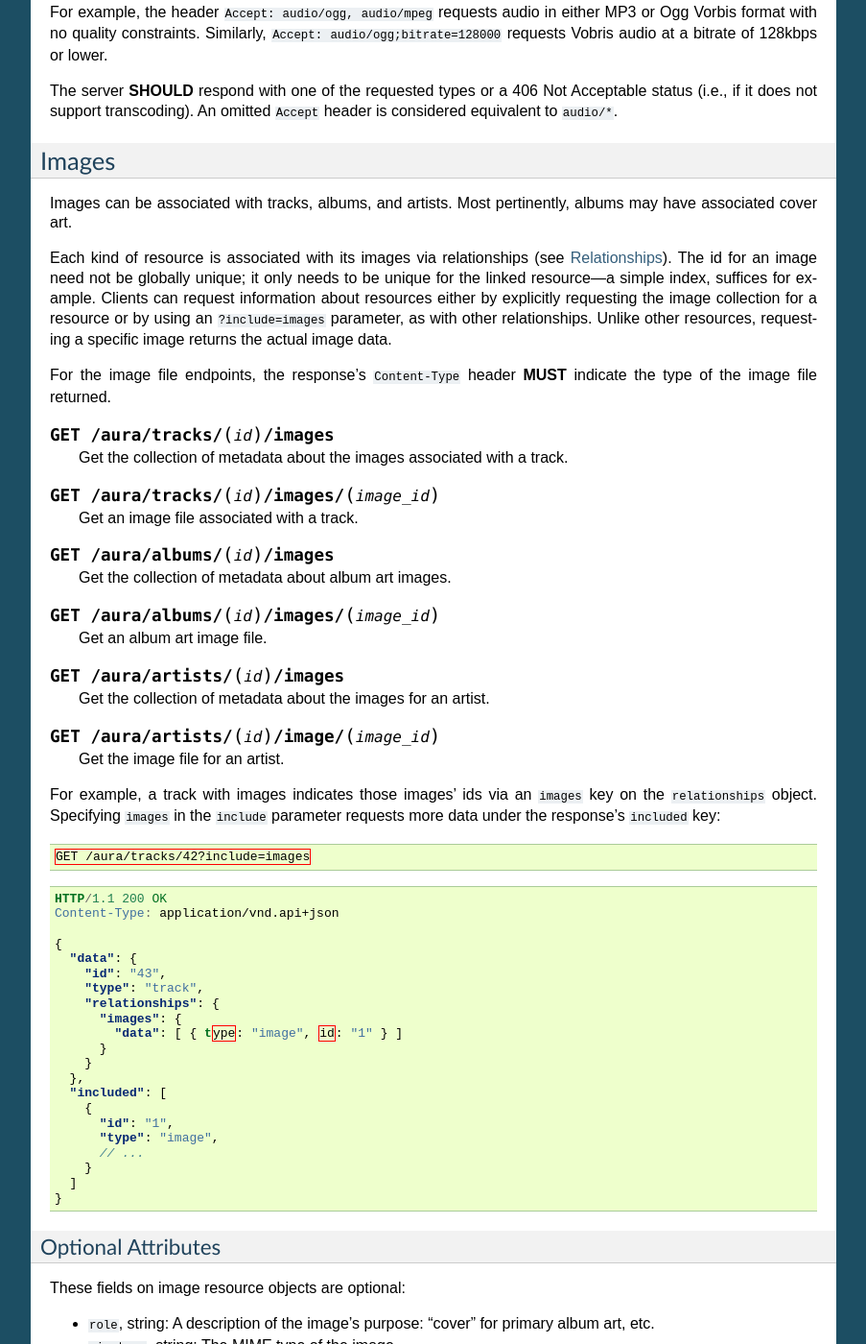
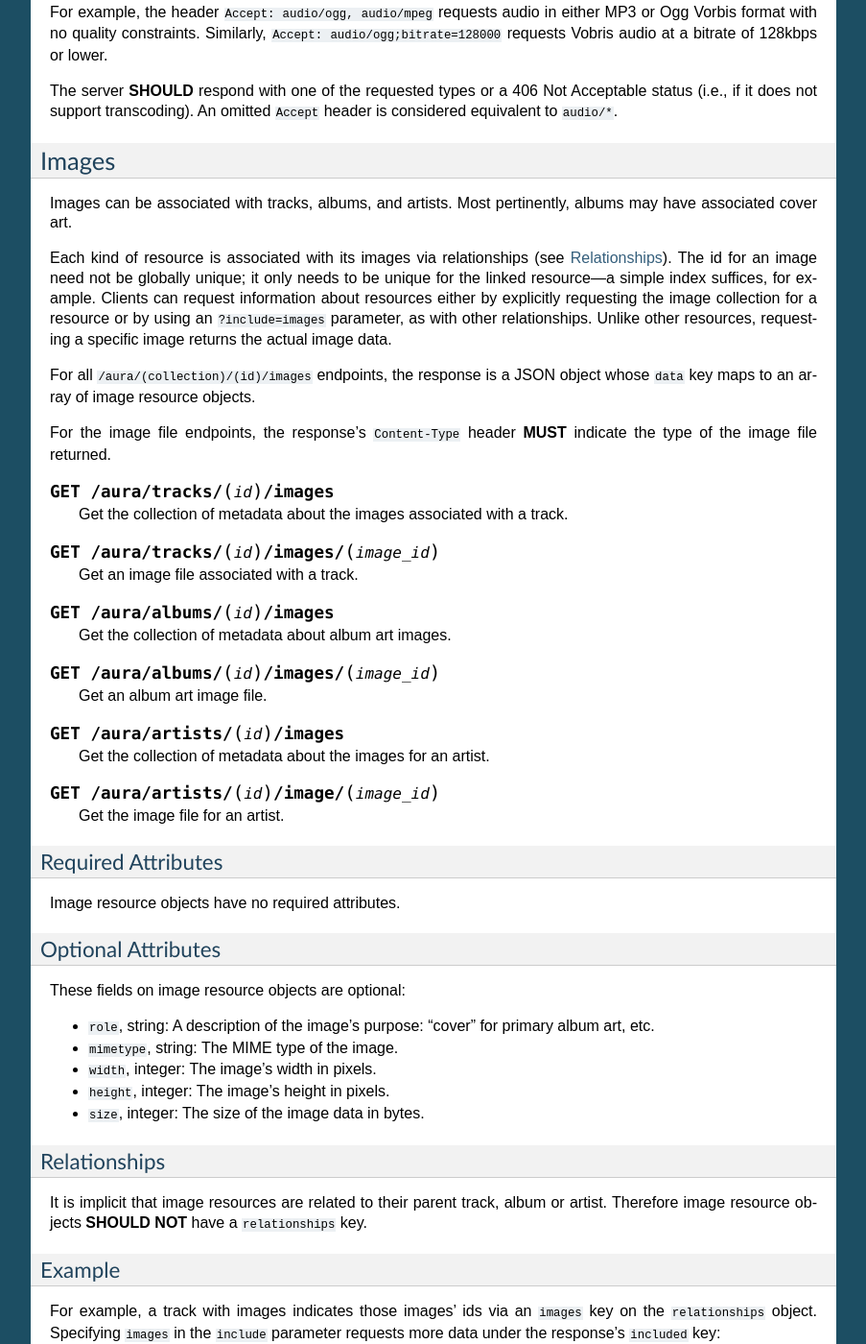
Before and after one commit to beetbox/aura, a Sphinx documentation site: the page built from docs/api.rst, in a window 1280 px wide and 1400 px high, scrolled down 8016 px. Shown: the whole window at 96% size, without its empty margins (198-1101 px from the left). Built offline with Sphinx 7.4.7, drawn with Linux system fonts in a browser that asks for light colours; some of the changed text lies outside the part shown.

Commit message:
Add more detail about image resource objects

```diff
--- a/docs/api.rst
+++ b/docs/api.rst
@@ -565,11 +565,14 @@ albums may have associated cover art.
 
 Each kind of resource is associated with its images via relationships (see
 :ref:`relationships`). The id for an image need not be globally unique; it only needs
-to be unique for the linked resource---a simple index, suffices for example.
+to be unique for the linked resource---a simple index suffices, for example.
 Clients can request information about resources either by explicitly
 requesting the image collection for a resource or by using an
 ``?include=images`` parameter, as with other relationships. Unlike other resources,
 requesting a specific image returns the actual image data.
+
+For all ``/aura/(collection)/(id)/images`` endpoints, the response is a JSON
+object whose ``data`` key maps to an array of image resource objects.
 
 For the image file endpoints, the response's ``Content-Type`` header **MUST**
 indicate the type of the image file returned.
@@ -604,6 +607,33 @@ indicate the type of the image file returned.
 
     Get the image file for an artist.
 
+Required Attributes
+'''''''''''''''''''
+
+Image resource objects have no required attributes.
+
+Optional Attributes
+'''''''''''''''''''
+
+These fields on image resource objects are optional:
+
+* ``role``, string: A description of the image's purpose: "cover" for primary
+  album art, etc.
+* ``mimetype``, string: The MIME type of the image.
+* ``width``, integer: The image's width in pixels.
+* ``height``, integer: The image's height in pixels.
+* ``size``, integer: The size of the image data in bytes.
+
+Relationships
+'''''''''''''
+
+It is implicit that image resources are related to their parent track, album
+or artist. Therefore image resource objects **SHOULD NOT** have a
+``relationships`` key.
+
+Example
+'''''''
+
 For example, a track with images indicates those images' ids via an ``images``
 key on the ``relationships`` object. Specifying ``images`` in the ``include``
 parameter requests more data under the response's ``included`` key:
@@ -621,6 +651,7 @@ parameter requests more data under the response's ``included`` key:
       "data": {
         "id": "43",
         "type": "track",
+        // ...
         "relationships": {
           "images": {
             "data": [ { type: "image", id: "1" } ]
@@ -631,19 +662,9 @@ parameter requests more data under the response's ``included`` key:
         {
           "id": "1",
           "type": "image",
-          // ...
+          "attributes": {
+            "role": "cover",
+          }
         }
       ]
     }
-
-Optional Attributes
-'''''''''''''''''''
-
-These fields on image resource objects are optional:
-
-* ``role``, string: A description of the image's purpose: "cover" for primary
-  album art, etc.
-* ``mimetype``, string: The MIME type of the image.
-* ``width``, integer: The image's width in pixels.
-* ``height``, integer: The image's height in pixels.
-* ``size``, integer: The size of the image data in bytes.
```
